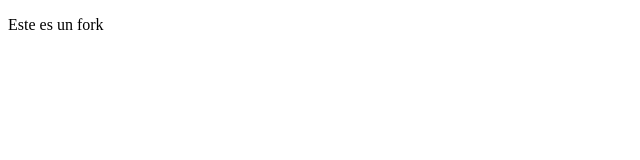
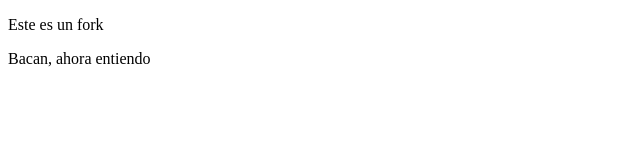
Before and after one commit to nerdale/flujo-git-fork, a plain HTML site: page index.html in a window 1280 px wide. Shown: the whole page, without its empty margins (0-640 px from the left). Drawn offline with Linux system fonts and the light colour scheme.

Commit message:
ahora entiendo

```diff
--- a/index.html
+++ b/index.html
@@ -8,5 +8,6 @@
 </head>
 <body>
   <p>Este es un fork</p>
+  <p>Bacan, ahora entiendo</p>
 </body>
 </html>
```
